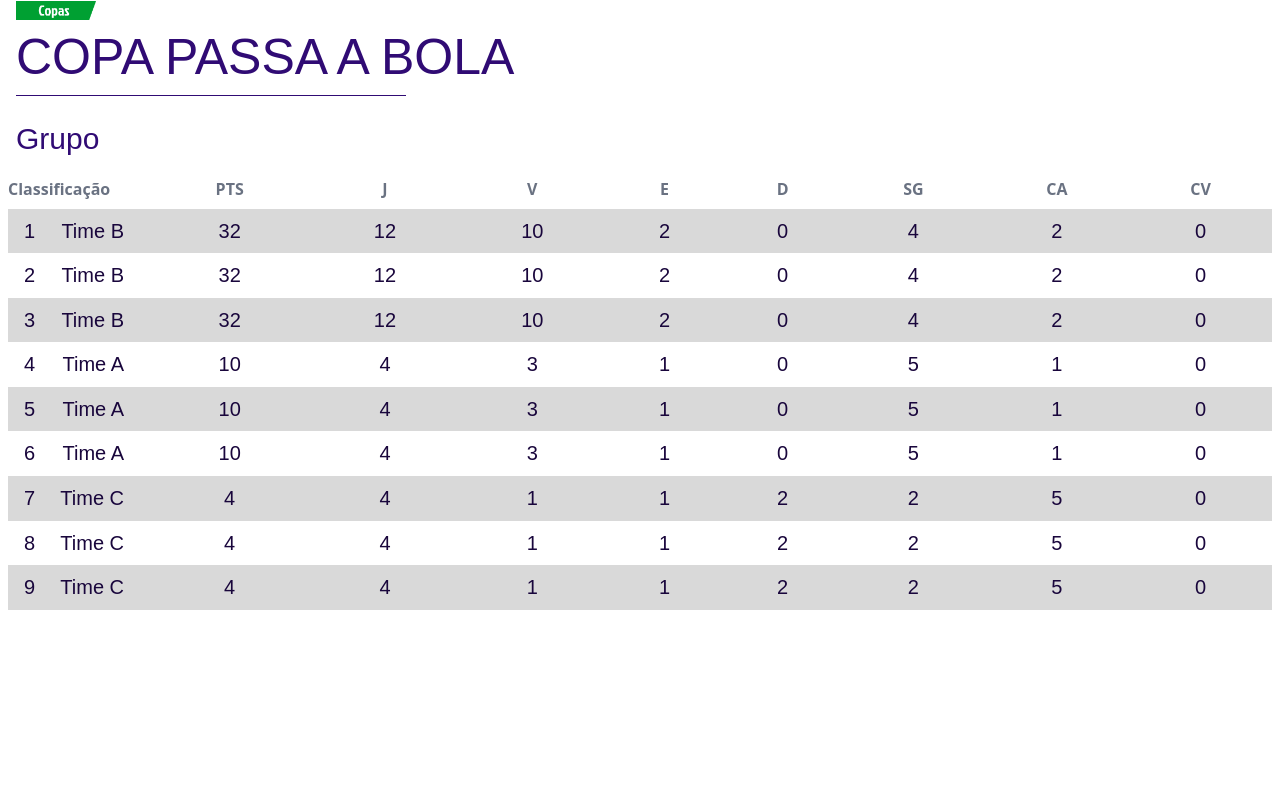
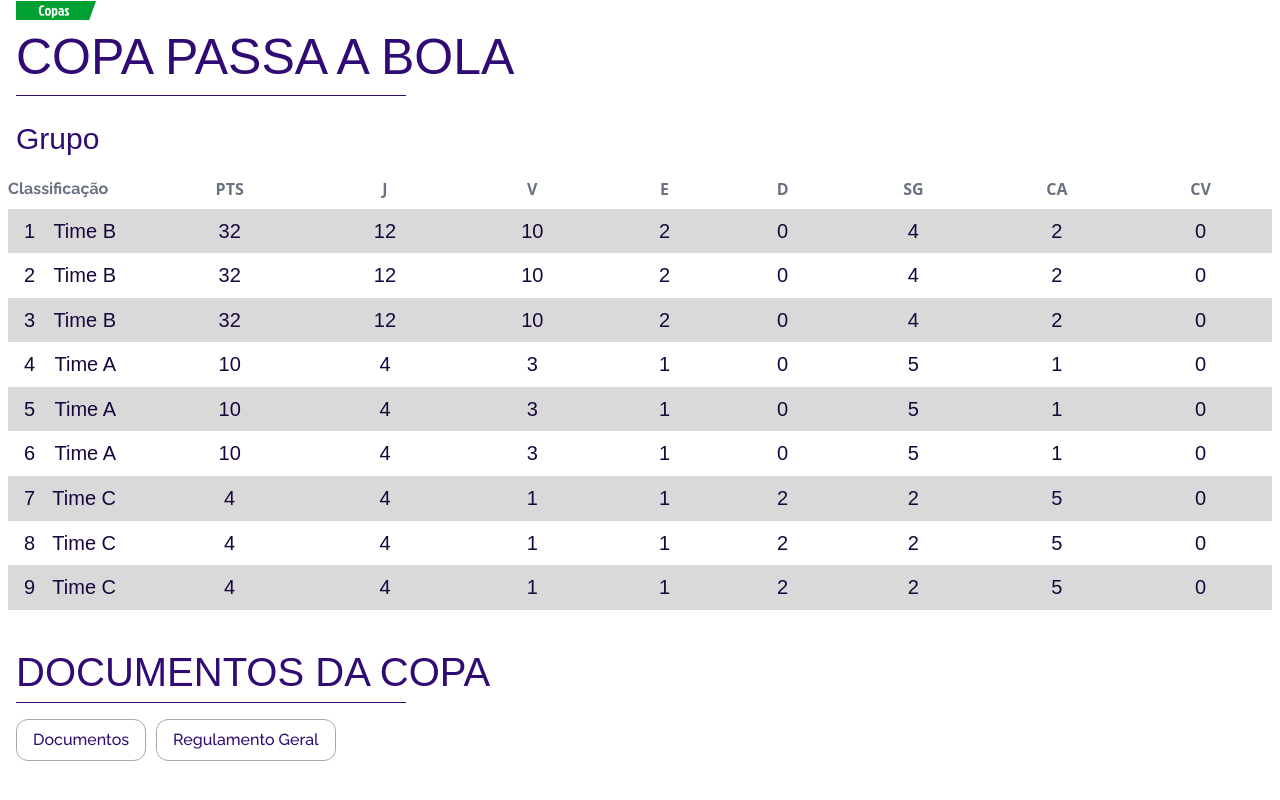
Before and after one commit to thiagolima-tech/Sprint-PassaBola, a React (Vite) app in the folder PassaBola-Challenge/: page /jogos in a window 1280 px wide. Built offline with nearby package versions, Linux system fonts and the light colour scheme; a web font is replaced by a local one.

Commit message:
feat/ area documentos

```diff
--- /dev/null
+++ b/PassaBola-Challenge/src/components/Documentos/Documentos.jsx
@@ -0,0 +1,13 @@
+import Regulamentos from "./Regulamentos";
+
+export default function Documentos() {
+  return (
+    <div className="ml-4">
+      <h1 className="text-[#300B74] text-[40px] font-Jockey">
+        DOCUMENTOS DA COPA
+      </h1>
+      <hr className="w-[390px] border-[#300B74] mb-4" />
+      <Regulamentos />
+    </div>
+  );
+}
--- /dev/null
+++ b/PassaBola-Challenge/src/components/Documentos/Regulamentos.jsx
@@ -0,0 +1,12 @@
+export default function Regulamentos() {
+  return (
+    <div className="flex gap-[10px]">
+      <button className="font-Raleway px-4 py-2 border border-[#A7A7A7] rounded-xl text-[#300B74] font-medium cursor-pointer hover:bg-purple-100">
+        Documentos
+      </button>
+      <button className="font-Raleway px-4 py-2 border border-[#A7A7A7] rounded-xl text-[#300B74] font-medium cursor-pointer hover:bg-purple-100">
+        Regulamento Geral
+      </button>
+    </div>
+  );
+}
--- a/PassaBola-Challenge/src/components/TableGames/TabelaBody.jsx
+++ b/PassaBola-Challenge/src/components/TableGames/TabelaBody.jsx
@@ -22,7 +22,7 @@ export default function TabelaBody({
           zIndex: 10,
         }}
       >
-        <div className="flex justify-between mr-2">
+        <div className="flex justify-between mr-4">
           <p>{posicao + 1}</p>
           <p>{time}</p>
         </div>
--- a/PassaBola-Challenge/src/components/TableGames/TabelaHead.jsx
+++ b/PassaBola-Challenge/src/components/TableGames/TabelaHead.jsx
@@ -2,7 +2,7 @@ export default function TabelaHead() {
   return (
     <thead className="text-gray-500">
       <tr>
-        <th className="text-left sticky left-0 bg-white z-10 ">
+        <th className="text-left sticky left-0 bg-white z-10 font-Raleway">
           Classificação
         </th>
         <th className="px-4 py-2">PTS</th>
--- a/PassaBola-Challenge/src/pages/Jogos.jsx
+++ b/PassaBola-Challenge/src/pages/Jogos.jsx
@@ -1,6 +1,7 @@
 import copasVerde from "../assets/copas-verde.png";
 import TabelaHead from "../components/TableGames/TabelaHead";
 import TabelaBody from "../components/TableGames/TabelaBody";
+import Documentos from "../components/Documentos/Documentos";
 
 export default function Jogos() {
   const times = [
@@ -46,7 +47,7 @@ export default function Jogos() {
         <hr className="w-[390px] border-[#300B74]" />
         <h2 className="text-[#300B74] text-[30px] mt-5 font-Jockey">Grupo</h2>
       </div>
-      <div className="overflow-x-auto m-2">
+      <div className="overflow-x-auto m-2 mb-8">
         <table className="text-[16px] min-w-full border-collapse">
           <TabelaHead />
           <tbody className="font-Jockey text-[#19063C] text-sm text-[20px]">
@@ -69,7 +70,7 @@ export default function Jogos() {
           </tbody>
         </table>
       </div>
-      <div></div>
+      <Documentos />
     </div>
   );
 }
```
